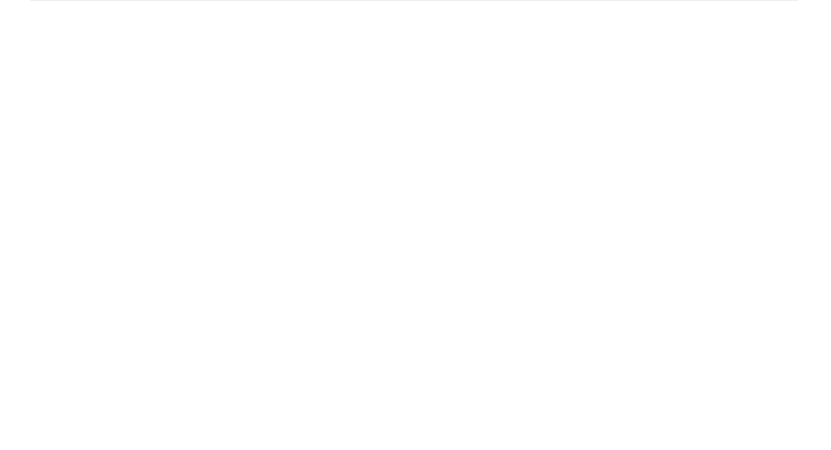
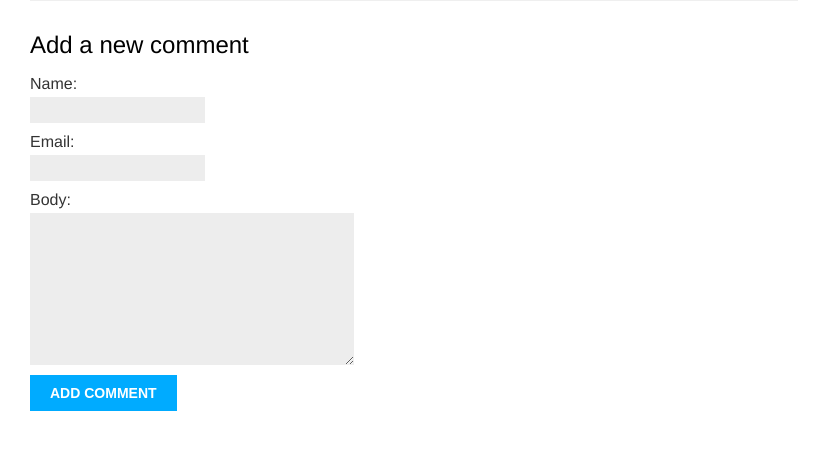
Before and after one commit to vhsenna/django-blog, a Django app: template blog/templates/blog/detail.html in a window 1280 px wide. Shown: the part 329-779 px from the top of the page, without its empty margins (0-831 px from the left). Run offline with Django 4.2, Linux system fonts and the light colour scheme; the template is opened without the code that fills it: values that come from a table or form of the project are taken from there, others are empty; tables that the repository leaves empty hold one stand-in row (values such as "Sample post").

Commit message:
Render form or display success message instead

```diff
--- a/blog/templates/blog/detail.html
+++ b/blog/templates/blog/detail.html
@@ -29,4 +29,15 @@
 {% empty %}
 <p>There are no comments yet.</p>
 {% endfor %}
+
+{% if new_comment %}
+<h2>Your comment has been added.</h2>
+{% else %}
+<h2>Add a new comment</h2>
+<form method="post">
+  {{ comment_form.as_p }}
+  {% csrf_token %}
+  <p><input type="submit" value="Add comment"></p>
+</form>
+{% endif %}
 {% endblock %}
```
